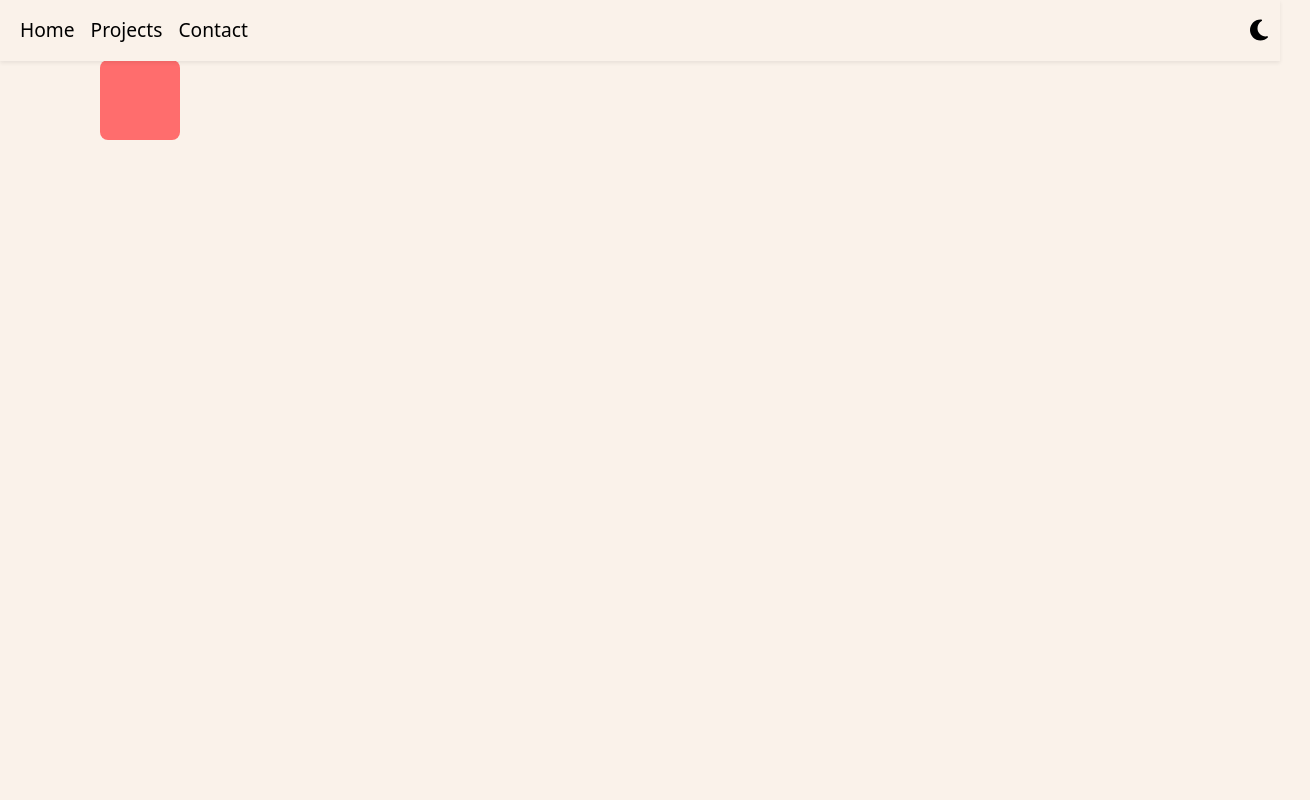
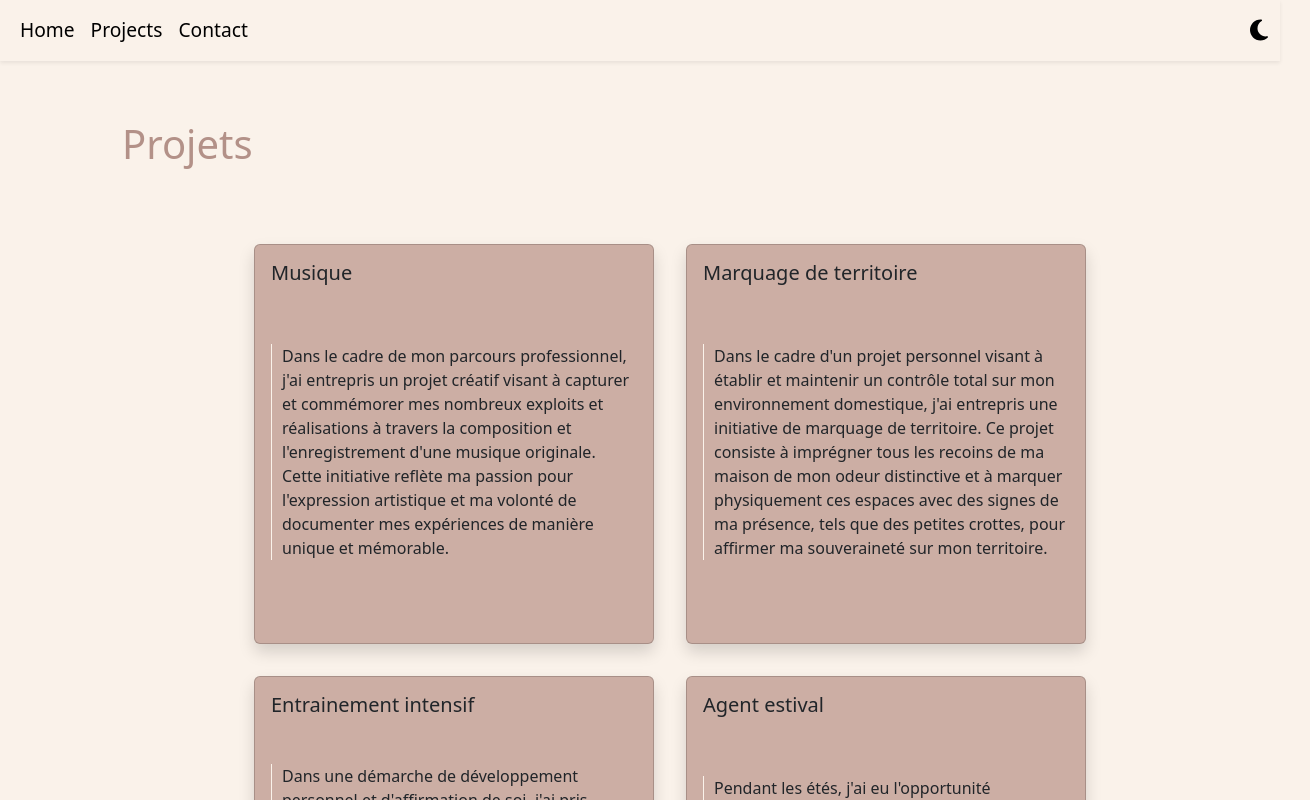
Before and after one commit to Malauryyt/tp-portfolio, a React (Create React App) app: page /projects in a window 1280 px wide. Shown: the top 800 px of the page, 1310 px wide, since content can reach past the window. Built offline with nearby package versions, Linux system fonts and the light colour scheme.

Commit message:
modification simulaation appel API

```diff
--- a/src/components/competence.js
+++ b/src/components/competence.js
@@ -13,7 +13,7 @@ export function Competences(props) {
     return (<>
         <div className={props.mode == "on" ? "blocs container-lg" : "blocsDark container-lg"} >
             <TitreEnd titre="Compétences" mode={props.mode} fctMode={props.fctMode} />
-            <div class="d-flex flex-row mb-3 justify-content-center paragraphe">
+            <div class="d-flex flex-row mb-3 justify-content-center  flex-wrap paragraphe">
 
                 {tab.map((element, cpt) => {
 
--- a/src/components/paragraphe.js
+++ b/src/components/paragraphe.js
@@ -36,7 +36,7 @@ export function Liste(props) {
 
                 return (
                     < li class="nav - item m-1" >
-                        <li class=""><span className={props.mode == "on" ? "listeTitre" : "listeTitreDark"} >{element[0]} :</span> {element[1]}</li>
+                        <li class=""><span className={props.mode == "on" ? "listeTitre" : "listeTitreDark"} >{element.titre} :</span> {element.desc}</li>
                     </li >
                 )
             })}
--- a/src/components/presentation.js
+++ b/src/components/presentation.js
@@ -7,6 +7,9 @@ import Competences from "../components/competence.js";
 
 
 export function Presentation(props) {
+
+    const paragraphe = props.paragraphe;
+    console.log(paragraphe)
     return (
         <div className={props.mode == "on" ? "blocs container-lg" : "blocsDark container-lg"}>
             <div class="row">
@@ -15,7 +18,7 @@ export function Presentation(props) {
                 </div>
                 <div class="col">
                     <Titre titre={props.nom} mode={props.mode} fctMode={props.fctMode} />
-                    <Paragraphe text={props.paragraphe} mode={props.mode} fctMode={props.fctMode} />
+                    <Paragraphe text={paragraphe.pres} mode={props.mode} fctMode={props.fctMode} />
                     <Liste tab={props.liste} mode={props.mode} fctMode={props.fctMode} />
                 </div>
             </div>
--- /dev/null
+++ b/src/components/projet.js
@@ -0,0 +1,42 @@
+import React, { useState, useEffect } from 'react';
+import NavBar from "../components/navbar.js";
+import ImageProfil from "../components/image.js";
+import { Titre, TitreEnd, Paragraphe, Liste } from "../components/paragraphe.js";
+import CardB from "../components/card.js";
+import Competences from "../components/competence.js";
+
+
+export function Projet(props) {
+
+    const projet = props.project;
+
+
+
+    return (<>
+        <div className={props.mode == "on" ? "blocs container-lg" : "blocsDark container-lg"}>
+            <Titre titre="Projets" mode={props.mode} fctMode={props.fctMode} />
+
+            <div className='d-flex flex-row mb-3 justify-content-center  flex-wrap paragraphe'>
+
+                {projet.map((element, cpt) => {
+                    return (
+                        <div className={props.mode == "on" ? "card m-3 cardProject shadow animation" : "card m-3 cardProject shadow"}  >
+
+                            <div class="card-body d-flex flex-column justify-content-between">
+                                <h5 class="card-title">{element.titre}</h5>
+                                <p className={props.mode == "on" ? "card-text stylePara overflow-auto" : "card-text styleParaDark overflow-auto"}>{element.desc}</p>
+                                <div>
+                                    <span className={props.mode == "on" ? "float-end text" : "float-end textDark"}> {props.annee}</span>
+                                </div>
+                            </div>
+                        </div>
+                    )
+                })}
+
+            </div>
+        </div>
+    </>
+    );
+}
+
+export default Projet;
--- a/src/index.css
+++ b/src/index.css
@@ -187,3 +187,12 @@ Compétences
 .competenceDark:hover {
     transform: scale(1.1, 1.1);
 }
+
+/* ####################################################################################################
+Compétences
+   #################################################################################################### */
+.cardProject {
+    height: 400px !important;
+    width: 400px !important;
+    background-color: rgb(204, 174, 164) !important;
+}
--- a/src/index.js
+++ b/src/index.js
@@ -4,9 +4,7 @@ import './index.css';
 import reportWebVitals from './reportWebVitals';
 import 'bootstrap/dist/css/bootstrap.min.css';
 import "bootstrap/dist/js/bootstrap.bundle.min.js";
-import { ApiPage } from './pages/acceuil.js';
-import ProjectPage from './pages/project.js';
-import { BrowserRouter, Routes, Route } from "react-router-dom";
+import Browser from './pages/browser.js';
 import { library } from '@fortawesome/fontawesome-svg-core'
 import { fas } from '@fortawesome/free-solid-svg-icons'
 library.add(fas);
@@ -14,12 +12,7 @@ library.add(fas);
 const root = ReactDOM.createRoot(document.getElementById('root'));
 root.render(
     <React.StrictMode>
-        <BrowserRouter>
-            <Routes>
-                <Route index element={<ApiPage />} />
-                <Route path="/projects" element={<ProjectPage />} />
-            </Routes>
-        </BrowserRouter>
+        <Browser />
     </React.StrictMode>
 );
 
--- a/src/pages/acceuil.js
+++ b/src/pages/acceuil.js
@@ -13,7 +13,7 @@ import pouf from '../images/surlepouf.JPG'
 import { useSpring, animated } from '@react-spring/web'
 
 
-export function ApiPage() {
+export function ApiPage(props) {
 
     const nom = getNom();
     const url = pouf;
@@ -21,28 +21,40 @@ export function ApiPage() {
     const liste = getListePres();
     const exp = getExp();
 
-    const [lightmode, setLightmode] = useState('on');
-    useEffect(() => { sessionStorage.setItem("mode", "light"); })
-    const changeMode = () => {
-        if (lightmode == "on") {
-            setLightmode("off");
-            sessionStorage.setItem("mode", "dark");
-        }
-        else {
-            setLightmode("on");
-            sessionStorage.setItem("mode", "light");
-        }
-    };
+    // animation
+    const springs = useSpring({
+        from: { x: 0 },
+        to: { x: 30 },
+        trans: [0, 1, 2],
+    })
+    const test = useSpring({
+        from: { x: 30 },
+        to: { x: 0 },
+        trans: [0, 1, 2],
+    })
+
+    return (
+        <div className={props.mode == "on" ? "App" : "App AppDark"}>
+
+            <NavBar mode={props.mode} fctMode={props.fctMode} />
+            <animated.div
+                style={{
+                    ...springs,
+                }}
+            >
+                <Presentation mode={props.mode} fctMode={props.fctMode} nom={nom[0].nom} url={url} paragraphe={paragraphe[0]} liste={liste} />
+            </animated.div>
+
+            <animated.div
+                style={{
+                    ...test,
+                }}
+            >
+                <Experience mode={props.mode} fctMode={props.fctMode} exp={exp} />
+            </animated.div>
 
 
-    return (
-        <div className={lightmode == "on" ? "App" : "App AppDark"}>
-
-            <NavBar mode={lightmode} fctMode={changeMode} />
-
-            <Presentation mode={lightmode} fctMode={changeMode} nom={nom} url={url} paragraphe={paragraphe} liste={liste} />
-            <Experience mode={lightmode} fctMode={changeMode} exp={exp} />
-            <Competences tab={getComp()} mode={lightmode} fctMode={changeMode} />
+            <Competences tab={getComp()} mode={props.mode} fctMode={props.fctMode} />
 
         </div>
     );
@@ -51,25 +63,33 @@ export function ApiPage() {
 // appel api
 
 function getNom() {
-    return "Zazou Lahaye";
+    return (
+        [
+            { nom: "Zazou Lahaye" }
+        ]
+    );
 }
 
 function getPresentation() {
+    const pres = `Bonjour tout le monde! Je m'appelle Zazou, et je suis le lapin le plus mignon et espiègle que vous rencontrerez jamais !
+
+    Je suis bien plus qu'un simple lapin. Je suis une boule de joie, de câlins et de folie. Avec moi, chaque jour est une aventure remplie de rires et d'amour. Alors, pourquoi ne pas m'ajouter à votre vie pour un peu plus de bonheur et de chaos bienvenu ?
+    `
     return (
-        `Bonjour tout le monde! Je m'appelle Zazou, et je suis le lapin le plus mignon et espiègle que vous rencontrerez jamais !
-
-        Je suis bien plus qu'un simple lapin. Je suis une boule de joie, de câlins et de folie. Avec moi, chaque jour est une aventure remplie de rires et d'amour. Alors, pourquoi ne pas m'ajouter à votre vie pour un peu plus de bonheur et de chaos bienvenu ?
-        `
+        [
+            { pres: pres }
+        ]
     )
 }
 
 function getListePres() {
+    //{"Âge", k: "3 ans"}
     return [
-        ["Âge", "3 ans"],
-        ["Passions", "Manger des bananes et dormir"],
-        ["Aliment préféré", "Les bananes, je pourrais en manger toute la journée !"],
-        ["Qualité", "Très investie, perséverant"],
-        ["Musique", "https://suno.com/song/32024741-f372-4ae1-bd2f-65d87c932665"],
+        { titre: "Âge", desc: "3 ans" },
+        { titre: "Passions", desc: "Manger des bananes et dormir" },
+        { titre: "Aliment préféré", desc: "Les bananes, je pourrais en manger toute la journée !" },
+        { titre: "Qualité", desc: "Très investie, perséverant" },
+        { titre: "Musique", desc: "https://suno.com/song/32024741-f372-4ae1-bd2f-65d87c932665" },
     ]
 }
 
@@ -95,9 +115,11 @@ function getExp() {
     Instauration d'un Règne de Terreur:
     Par mes actions impitoyables, j'ai étendu mon pouvoir et ma domination sur l'ensemble du foyer, terrorisant non seulement mes compagnons de maison, mais aussi mon propre père, instaurant un climat de peur et de soumission, même dans les ténèbres de la nuit.`
     return [
-        ["Octobre 2021 - juin 2022", "Architecte de la Déconstruction et Maître de la Subversion", exp2],
-        ["Juin-septembre 2022", "Explorateur en Chef et Maître de l'Évasion", text],
-        ["septembre 2022 - ?? ", "Expert en Domination et en Subversion Psychologique", exp3],
+        { date: "septembre 2022 - ?? ", titre: "Expert en Domination et en Subversion Psychologique", desc: exp3 },
+        { date: "Juin 2022 - septembre 2022", titre: "Explorateur en Chef et Maître de l'Évasion", desc: text },
+        { date: "Octobre 2021 - juin 2022", titre: "Architecte de la Déconstruction et Maître de la Subversion", desc: exp2 },
+
+
     ]
 }
 
@@ -107,10 +129,11 @@ function getComp() {
         [
             ['fa-solid fa-poo', 'Crotteur expert '],
             ['fa-solid fa-face-smile', 'Amadoueur'],
-            ['fa-solid fa-user-secret', " Espion. Se cache dans l'ombre afin de mieux observer et agir."],
+            ['fa-solid fa-user-secret', " Espion"],
             ["fa-solid fa-hand-holding-heart", "Calins infinis"],
             ["fa-solid fa-clock", "Horloge interne"],
             ["fa-solid fa-masks-theater", "acteur"],
+            ["fa-solid fa-eye", "vision nocturne"]
 
         ]
 
--- /dev/null
+++ b/src/pages/browser.js
@@ -0,0 +1,31 @@
+import React, { useState, useEffect } from 'react';
+import { ApiPage } from './acceuil.js';
+import ProjectPage from './project.js';
+import { BrowserRouter, Routes, Route } from "react-router-dom";
+
+export default function Browser() {
+
+    const [lightmode, setLightmode] = useState('on');
+    useEffect(() => { sessionStorage.getItem("mode") == null ? sessionStorage.setItem("mode", "on") : setLightmode(sessionStorage.getItem("mode")); })
+    const changeMode = () => {
+        if (lightmode == "on") {
+            setLightmode("off");
+            sessionStorage.setItem("mode", "off");
+        }
+        else {
+            setLightmode("on");
+            sessionStorage.setItem("mode", "on");
+        }
+    };
+
+    return (<>
+        <BrowserRouter>
+            <Routes>
+                <Route path='/' element={<ApiPage mode={lightmode} fctMode={changeMode} />} />
+                <Route path="/projects" element={<ProjectPage mode={lightmode} fctMode={changeMode} />} />
+            </Routes>
+        </BrowserRouter>
+    </>
+    )
+
+}
--- a/src/pages/project.js
+++ b/src/pages/project.js
@@ -4,6 +4,7 @@ import ImageProfil from "../components/image.js";
 import { Titre, TitreEnd, Paragraphe, Liste } from "../components/paragraphe.js";
 import CardB from "../components/card.js";
 import Competences from "../components/competence.js";
+import Projet from "../components/projet.js";
 
 import ReactDOM from 'react-dom'
 import { FontAwesomeIcon } from '@fortawesome/react-fontawesome'
@@ -13,43 +14,32 @@ import { motion, useScroll } from "framer-motion"
 import { useSpring, animated } from '@react-spring/web'
 
 
-export function ProjectPage() {
+export function ProjectPage(props) {
 
-    const [lightmode, setLightmode] = useState('on');
-    useEffect(() => { sessionStorage.setItem("mode", "light"); })
-    const changeMode = () => {
-        if (lightmode == "on") {
-            setLightmode("off");
-            sessionStorage.setItem("mode", "dark");
-        }
-        else {
-            setLightmode("on");
-            sessionStorage.setItem("mode", "light");
-        }
-    };
-
+    const project = projects();
 
     const springs = useSpring({
         from: { x: 0 },
-        to: { x: 100 },
+        to: { x: 30 },
+        trans: [0, 1, 2],
     })
 
 
+
+
     return (<>
-        <div className={lightmode == "on" ? "App" : "App AppDark"}>
+        <div className={props.mode == "on" ? "App " : "App AppDark"}>
             <header className="App-header">
-                <NavBar mode={lightmode} fctMode={changeMode} />
-
+                <NavBar mode={props.mode} fctMode={props.fctMode} />
 
                 <animated.div
                     style={{
-                        width: 80,
-                        height: 80,
-                        background: '#ff6d6d',
-                        borderRadius: 8,
                         ...springs,
                     }}
-                />
+                >
+                    <Projet mode={props.mode} fctMode={props.fctMode} project={project} />
+                </animated.div>
+
 
 
             </header>
@@ -59,5 +49,19 @@ export function ProjectPage() {
 }
 
 // appel api
+function projects() {
+
+    return (
+        [
+            { titre: "Musique", desc: "Dans le cadre de mon parcours professionnel, j'ai entrepris un projet créatif visant à capturer et commémorer mes nombreux exploits et réalisations à travers la composition et l'enregistrement d'une musique originale. Cette initiative reflète ma passion pour l'expression artistique et ma volonté de documenter mes expériences de manière unique et mémorable.", lien: "https://suno.com/song/32024741-f372-4ae1-bd2f-65d87c932665" },
+            { titre: "Marquage de territoire", desc: "Dans le cadre d'un projet personnel visant à établir et maintenir un contrôle total sur mon environnement domestique, j'ai entrepris une initiative de marquage de territoire. Ce projet consiste à imprégner tous les recoins de ma maison de mon odeur distinctive et à marquer physiquement ces espaces avec des signes de ma présence, tels que des petites crottes, pour affirmer ma souveraineté sur mon territoire." },
+            { titre: "Entrainement intensif", desc: "Dans une démarche de développement personnel et d'affirmation de soi, j'ai pris l'initiative de m'engager dans un programme d'entraînement physique intense spécifiquement axé sur les compétences de combat. L'objectif principal de cette initiative est d'acquérir les compétences et la force nécessaires pour pouvoir défendre mon territoire et assurer ma position dominante en cas de confrontation avec mon père." },
+            { titre: "Agent estival", desc: "Pendant les étés, j'ai eu l'opportunité d'assumer le rôle de tireur d'élite et de garde du corps informel lors des réceptions organisées par mes grands-parents pour leurs invités. Mes responsabilités comprenaient la vérification des véhicules des invités pour détecter d'éventuels produits illicites et veiller à leur sécurité en arrosant les invités lorsqu'il faisait trop chaud sous l'olivier." },
+            { titre: "sdgfgf", desc: "sdgfgf" },
+            { titre: "sdgfgf", desc: "sdgfgf" },
+        ]
+
+    )
+}
 
 export default ProjectPage;
```
Also changed, not shown: src/components/experience.js (+4 -3 lines).
